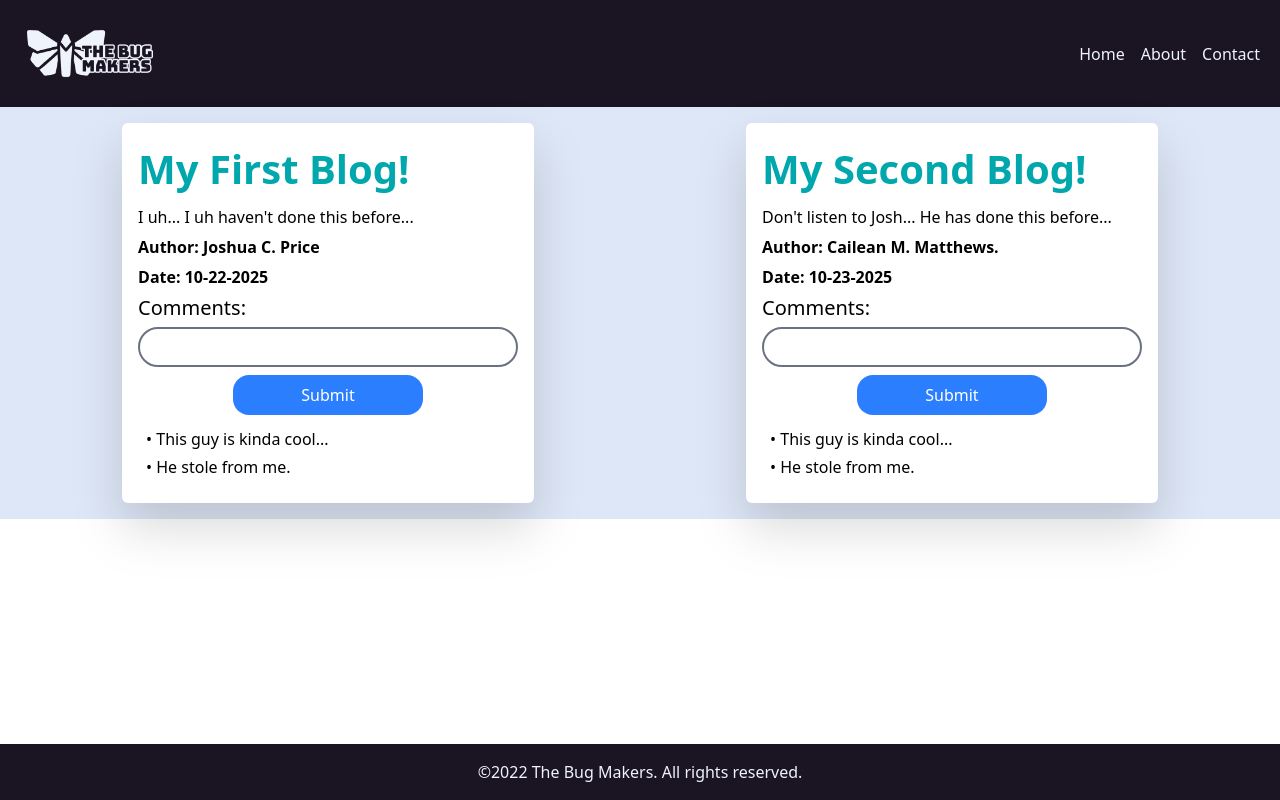
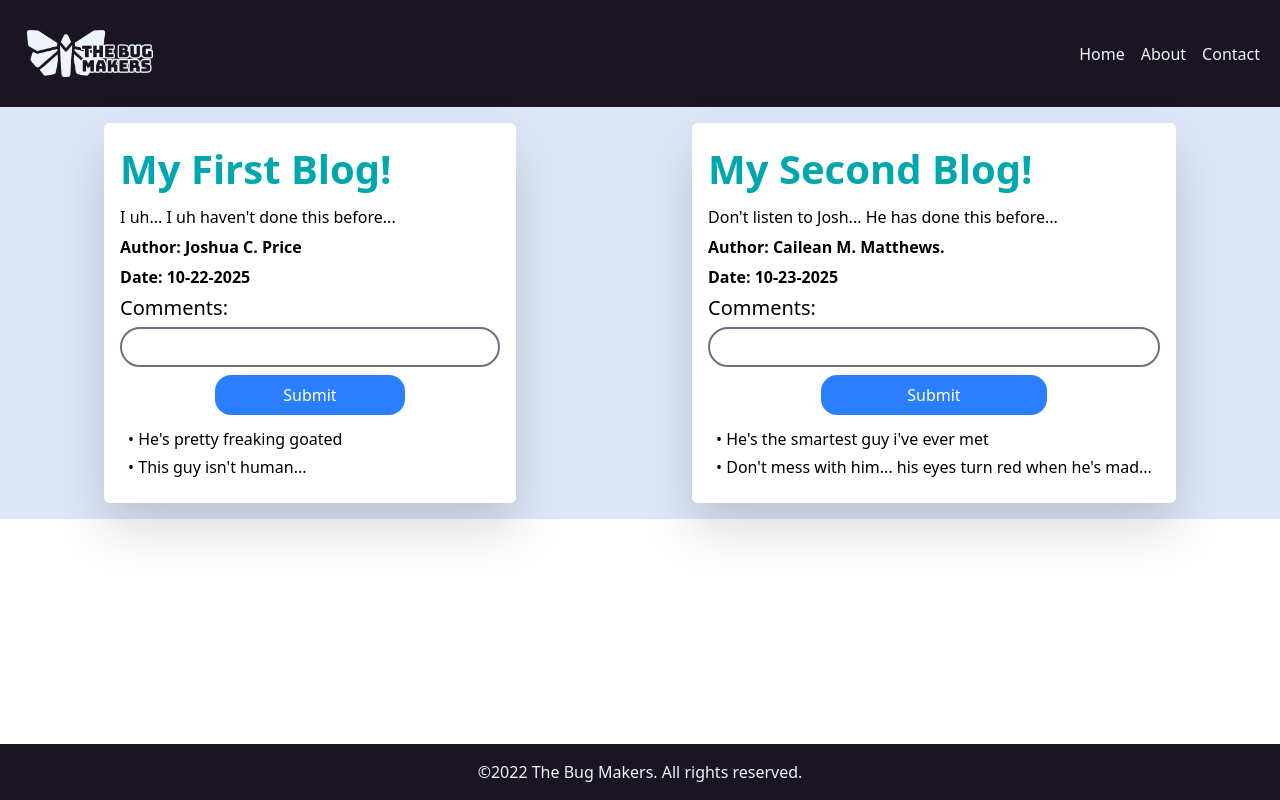
Before and after one commit to The-Bug-Makers-FED25/lab6, a React (Vite) app in the folder blog-app/: page / in a window 1280 px wide. Built offline with nearby package versions, Linux system fonts and the light colour scheme.

Commit message:
Fixed inital comments

```diff
--- a/blog-app/src/App.jsx
+++ b/blog-app/src/App.jsx
@@ -9,8 +9,8 @@ function App() {
     <>
     <Header />
     <div className="w-full h-full p-4 bg-grey flex flex-row">
-      <BlogBox title={"My First Blog!"} content={"I uh... I uh haven't done this before..."} author={"Joshua C. Price"} date={"10-22-2025"}></BlogBox>
-      <BlogBox title={"My Second Blog!"} content={"Don't listen to Josh... He has done this before..."} author={"Cailean M. Matthews."} date={"10-23-2025"}></BlogBox>
+      <BlogBox title={"My First Blog!"} content={"I uh... I uh haven't done this before..."} author={"Joshua C. Price"} date={"10-22-2025"} initialComments={["He's pretty freaking goated", "This guy isn't human..."]}></BlogBox>
+      <BlogBox title={"My Second Blog!"} content={"Don't listen to Josh... He has done this before..."} author={"Cailean M. Matthews."} date={"10-23-2025"} initialComments={["He's the smartest guy i've ever met", "Don't mess with him... his eyes turn red when he's mad..."]}></BlogBox>
     </div>
     <Footer />
     </>
--- a/blog-app/src/components/BlogBox/BlogBox.jsx
+++ b/blog-app/src/components/BlogBox/BlogBox.jsx
@@ -1,6 +1,6 @@
 import BlogComments from "../BlogComments/BlogComments";
 
-export function BlogBox ({title, content, author, date }) {
+export function BlogBox ({title, content, author, date, initialComments }) {
     return <div className="m-auto p-4 w-fit min-w-[45ch] max-w-[80ch] flex flex-col gap-1 bg-white rounded-md drop-shadow-2xl">
             <div className="flex flex-col gap-1.5">
                 <h1 className="text-pdark text-[2.5rem] font-bold">{title}</h1>
@@ -9,6 +9,6 @@ export function BlogBox ({title, content, author, date }) {
                 <p className="font-bold">Date: {date}</p>
             </div>
             <h2 className="text-[1.25rem]">Comments:</h2>
-            <BlogComments/>
+            <BlogComments initialComments={initialComments}/>
         </ div>
 }
--- a/blog-app/src/components/BlogComments/BlogComments.jsx
+++ b/blog-app/src/components/BlogComments/BlogComments.jsx
@@ -1,8 +1,8 @@
 import { useState } from "react";
 
 
-export default function BlogComments () {
-    const [comments, setComments] = useState([]);
+export default function BlogComments ({initialComments}) {
+    const [comments, setComments] = useState(initialComments);
     const [newComment, setNewComment] = useState("");
 
     const handleInputChange = (e) => {
@@ -30,8 +30,6 @@ export default function BlogComments () {
                 {comments.map((comment, index) =>(
                     <p key={index}>• {comment}</p>
                 ))}
-                <p>• This guy is kinda cool...</p>
-                <p>• He stole from me.</p>
             </div>
         </>
     )
```
